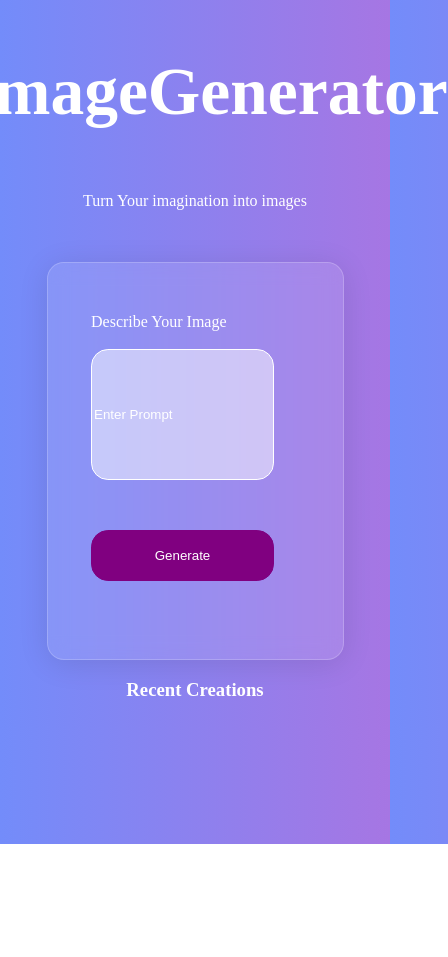
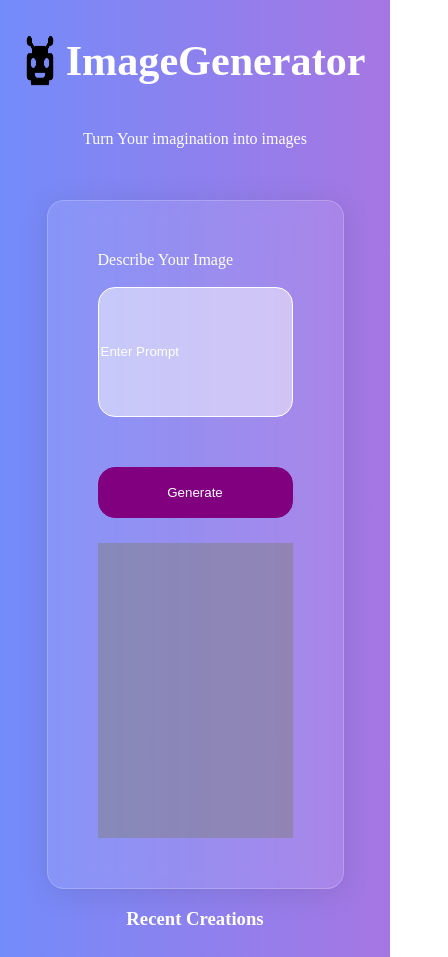
Before and after one commit to brendo0npillay/ai-image-gen, a plain HTML site: page index.html in a window 390 px wide. Shown: the whole page, 448 px wide, since content can reach past the window. Before the commit the page ends 844 px from the top, so only its background shows below. Drawn offline with Linux system fonts and the light colour scheme.

Commit message:
added phone responsiveness

```diff
--- a/styles.css
+++ b/styles.css
@@ -111,3 +111,30 @@ body{
 @keyframes spin {
   to { transform: rotate(360deg); }
 }
+
+@media (max-width: 600px){
+    .mainBody{
+        flex-direction: column;
+    }
+
+    .imgPlaceholder{
+        width: 100%;
+    }
+
+    .genImg{
+        width: 100%;
+    }
+
+    .pastGenImg{
+        height: 8vh;
+    }
+
+    .title h1{
+        font-size: 5vh;
+    }
+
+    .title img{
+    width: 8vw;
+    height: 7vh;
+    }
+}
```
